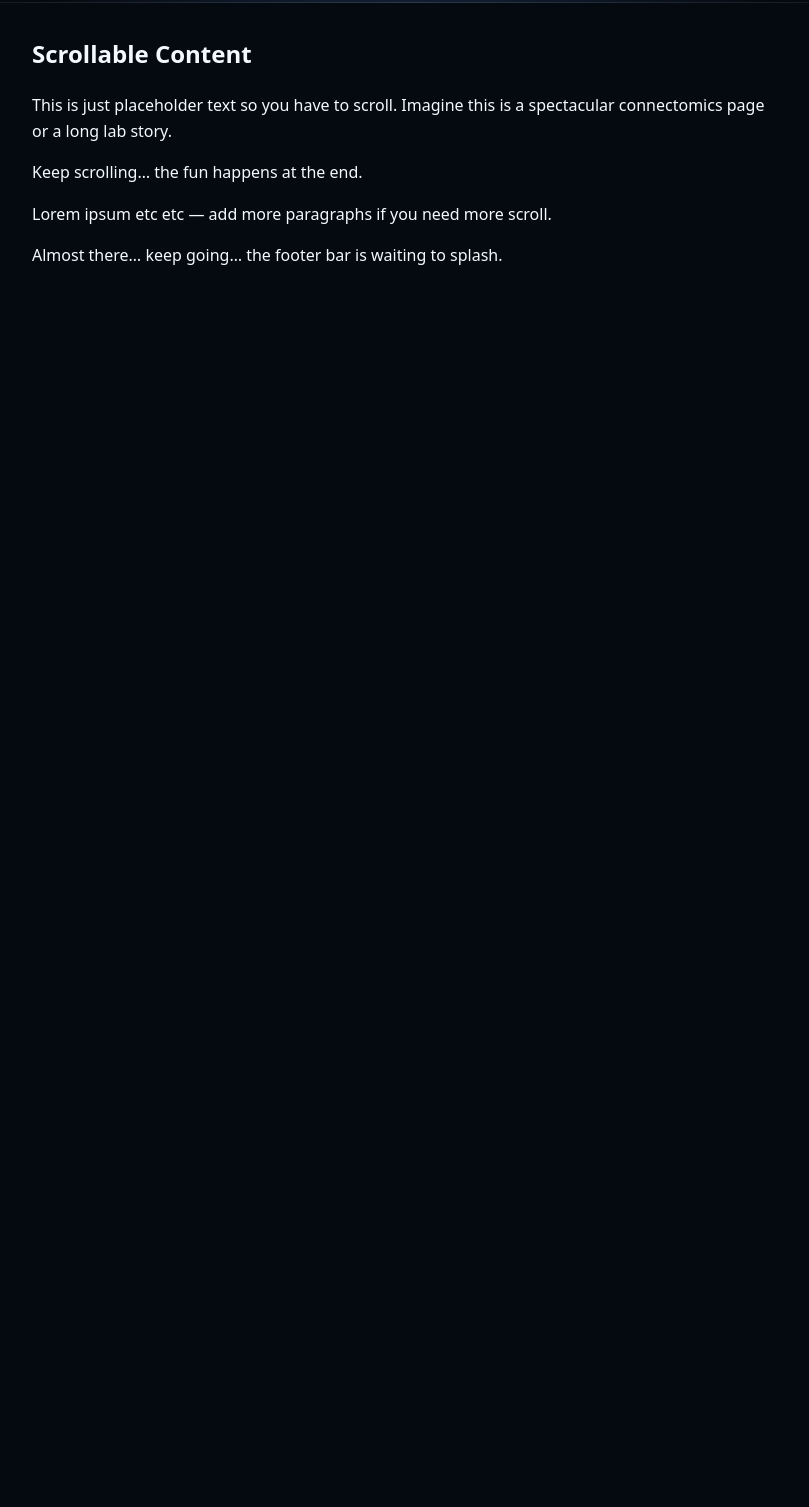
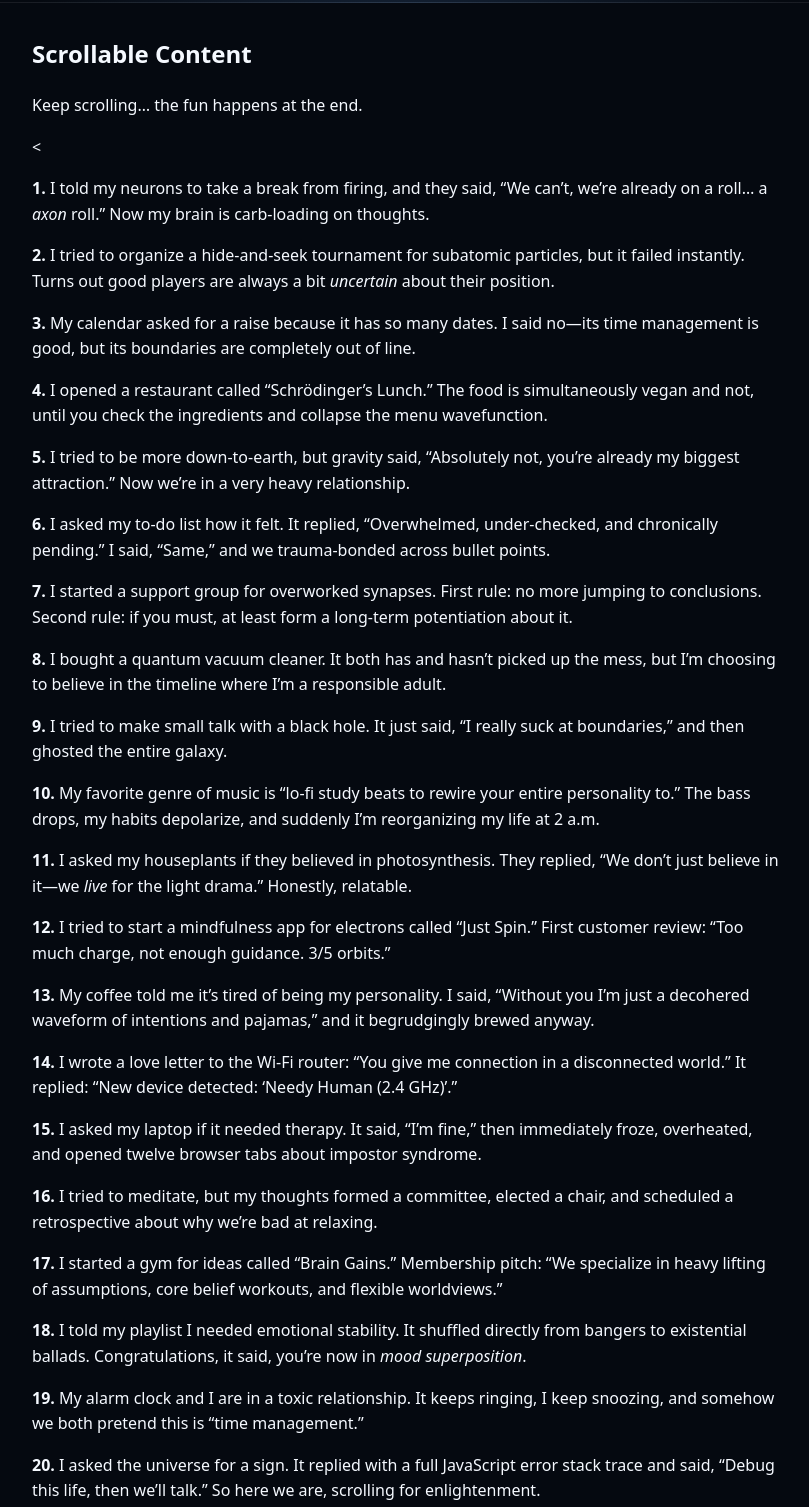
Before and after one commit to amyleesterling/bouncebar, a plain HTML site: page index.html in a window 1280 px wide. Shown: the part 131-1638 px from the top of the page, without its empty margins (232-1041 px from the left). Before the commit the page ends 800 px from the top, so only its background shows below. Drawn offline with Linux system fonts and the light colour scheme.

Commit message:
Add humorous paragraphs for content enrichment
Added humorous paragraphs to enhance content engagement.

```diff
--- a/index.html
+++ b/index.html
@@ -15,13 +15,47 @@
   <main class="content">
     <section>
       <h2>Scrollable Content</h2>
-      <p>
-        This is just placeholder text so you have to scroll. Imagine this is a spectacular
-        connectomics page or a long lab story.
-      </p>
+
       <p>Keep scrolling… the fun happens at the end.</p>
-      <p>Lorem ipsum etc etc — add more paragraphs if you need more scroll.</p>
-      <p>Almost there… keep going… the footer bar is waiting to splash.</p>
+      <<p><strong>1.</strong> I told my neurons to take a break from firing, and they said, “We can’t, we’re already on a roll… a <em>axon</em> roll.” Now my brain is carb-loading on thoughts.</p>
+
+<p><strong>2.</strong> I tried to organize a hide-and-seek tournament for subatomic particles, but it failed instantly. Turns out good players are always a bit <em>uncertain</em> about their position.</p>
+
+<p><strong>3.</strong> My calendar asked for a raise because it has so many dates. I said no—its time management is good, but its boundaries are completely out of line.</p>
+
+<p><strong>4.</strong> I opened a restaurant called “Schrödinger’s Lunch.” The food is simultaneously vegan and not, until you check the ingredients and collapse the menu wavefunction.</p>
+
+<p><strong>5.</strong> I tried to be more down-to-earth, but gravity said, “Absolutely not, you’re already my biggest attraction.” Now we’re in a very heavy relationship.</p>
+
+<p><strong>6.</strong> I asked my to-do list how it felt. It replied, “Overwhelmed, under-checked, and chronically pending.” I said, “Same,” and we trauma-bonded across bullet points.</p>
+
+<p><strong>7.</strong> I started a support group for overworked synapses. First rule: no more jumping to conclusions. Second rule: if you must, at least form a long-term potentiation about it.</p>
+
+<p><strong>8.</strong> I bought a quantum vacuum cleaner. It both has and hasn’t picked up the mess, but I’m choosing to believe in the timeline where I’m a responsible adult.</p>
+
+<p><strong>9.</strong> I tried to make small talk with a black hole. It just said, “I really suck at boundaries,” and then ghosted the entire galaxy.</p>
+
+<p><strong>10.</strong> My favorite genre of music is “lo-fi study beats to rewire your entire personality to.” The bass drops, my habits depolarize, and suddenly I’m reorganizing my life at 2 a.m.</p>
+
+<p><strong>11.</strong> I asked my houseplants if they believed in photosynthesis. They replied, “We don’t just believe in it—we <em>live</em> for the light drama.” Honestly, relatable.</p>
+
+<p><strong>12.</strong> I tried to start a mindfulness app for electrons called “Just Spin.” First customer review: “Too much charge, not enough guidance. 3/5 orbits.”</p>
+
+<p><strong>13.</strong> My coffee told me it’s tired of being my personality. I said, “Without you I’m just a decohered waveform of intentions and pajamas,” and it begrudgingly brewed anyway.</p>
+
+<p><strong>14.</strong> I wrote a love letter to the Wi-Fi router: “You give me connection in a disconnected world.” It replied: “New device detected: ‘Needy Human (2.4 GHz)’.”</p>
+
+<p><strong>15.</strong> I asked my laptop if it needed therapy. It said, “I’m fine,” then immediately froze, overheated, and opened twelve browser tabs about impostor syndrome.</p>
+
+<p><strong>16.</strong> I tried to meditate, but my thoughts formed a committee, elected a chair, and scheduled a retrospective about why we’re bad at relaxing.</p>
+
+<p><strong>17.</strong> I started a gym for ideas called “Brain Gains.” Membership pitch: “We specialize in heavy lifting of assumptions, core belief workouts, and flexible worldviews.”</p>
+
+<p><strong>18.</strong> I told my playlist I needed emotional stability. It shuffled directly from bangers to existential ballads. Congratulations, it said, you’re now in <em>mood superposition</em>.</p>
+
+<p><strong>19.</strong> My alarm clock and I are in a toxic relationship. It keeps ringing, I keep snoozing, and somehow we both pretend this is “time management.”</p>
+
+<p><strong>20.</strong> I asked the universe for a sign. It replied with a full JavaScript error stack trace and said, “Debug this life, then we’ll talk.” So here we are, scrolling for enlightenment.</p>
     </section>
   </main>
 
```
